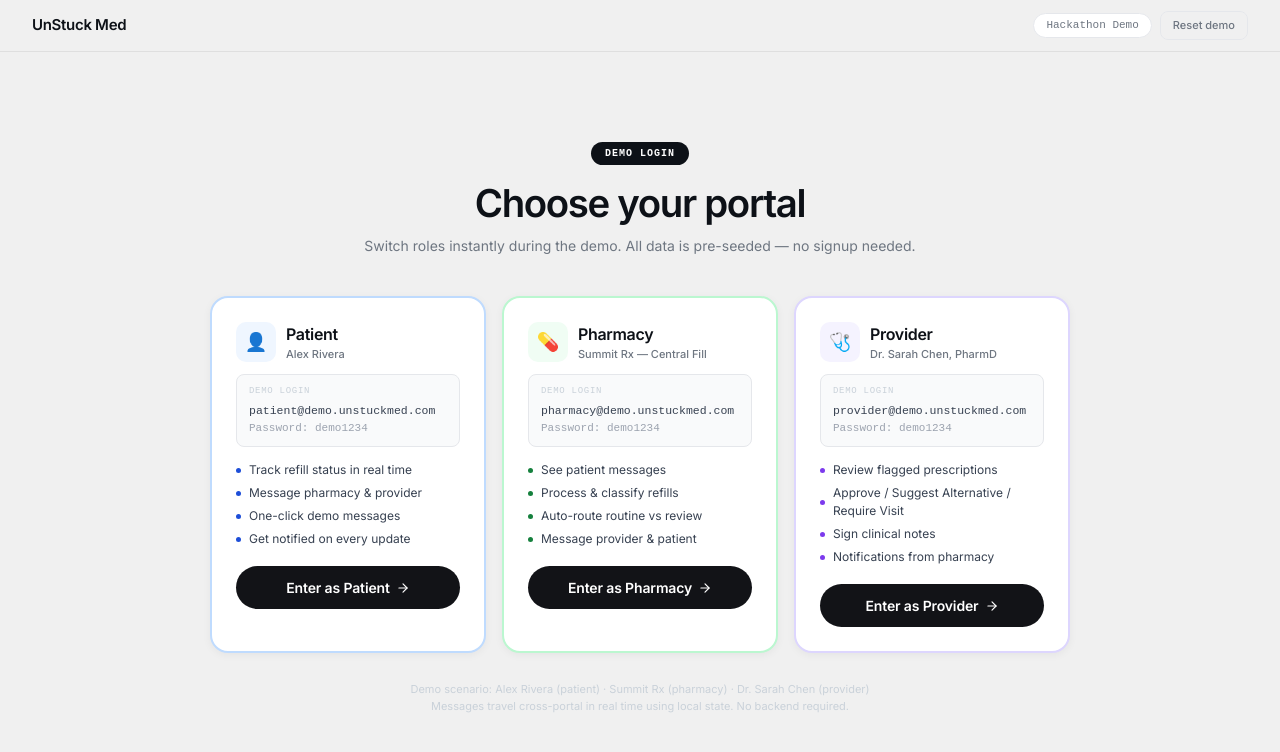
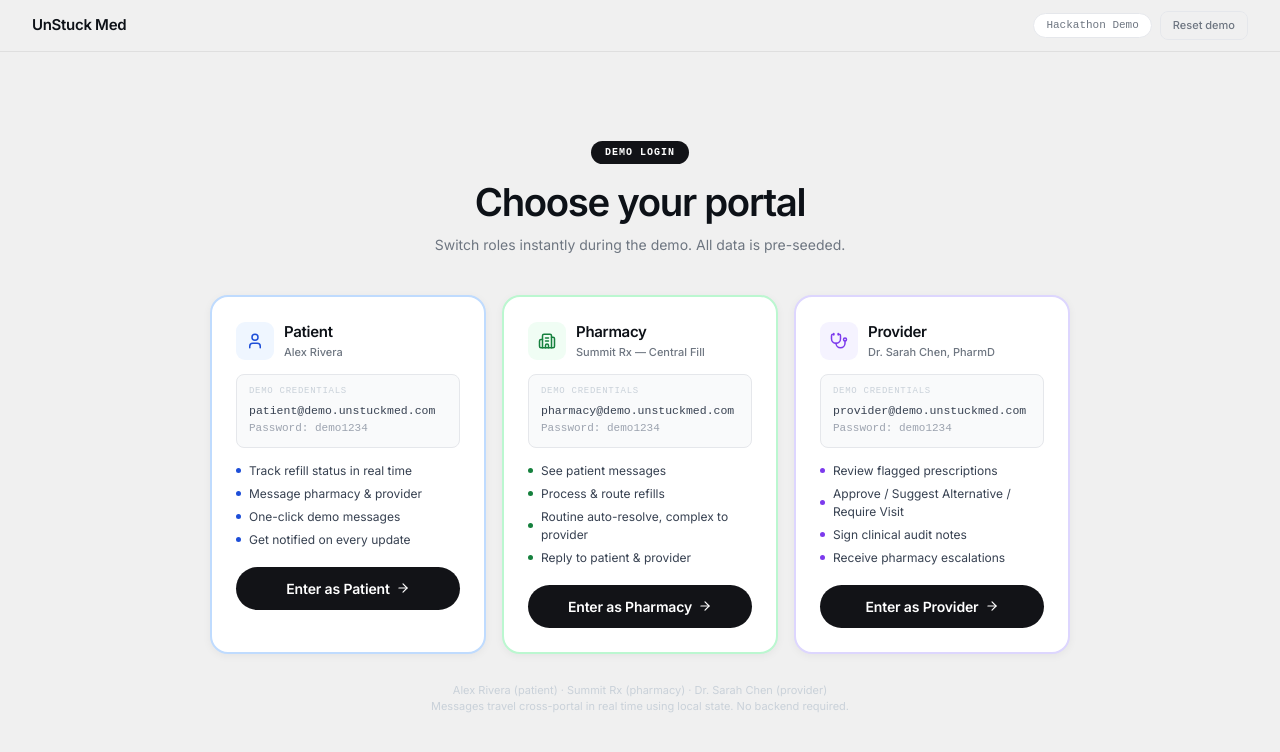
Before and after one commit to naagasumukh8/EON-2.0, a Next.js app: page /portal in a window 1280 px wide. Shown: the top 752 px of the page. Built offline with nearby package versions, Linux system fonts and the light colour scheme; a web font is replaced by a local one.

Commit message:
style: replace all emojis with Lucide icons across portal, patient, pharmacy, provider, RoleSwitcher

```diff
--- a/app/pharmacy/page.tsx
+++ b/app/pharmacy/page.tsx
@@ -126,7 +126,7 @@
             <div key={m.id} style={{ display: "flex", justifyContent: isMe ? "flex-end" : "flex-start" }}>
               <div style={{ maxWidth: "78%", padding: "10px 14px", borderRadius: isMe ? "16px 16px 4px 16px" : "16px 16px 16px 4px", background: isMe ? "#15803D" : "#F3F4F6", color: isMe ? "#fff" : "#0D1117", fontSize: "13px", lineHeight: 1.5 }}>
                 <div style={{ fontWeight: 600, fontSize: "9.5px", marginBottom: "3px", opacity: 0.6, textTransform: "uppercase", letterSpacing: "0.05em" }}>
-                  {isMe ? "💊 Pharmacy" : m.from === "patient" ? "👤 Patient" : "🩺 Provider"}
+                  {isMe ? "Pharmacy" : m.from === "patient" ? "Patient" : "Provider"}
                 </div>
                 {m.text}
                 <div style={{ fontSize: "9.5px", opacity: 0.45, marginTop: "4px", textAlign: "right" }}>{timeAgo(m.timestamp)}</div>
@@ -144,7 +144,7 @@
           {(["patient", "provider"] as const).map(r => (
             <button key={r} onClick={() => setRecipient(r)}
               style={{ padding: "3px 12px", borderRadius: "999px", border: "1px solid", borderColor: recipient === r ? "rgb(18,19,23)" : "#E5E7EB", background: recipient === r ? "rgb(18,19,23)" : "#fff", color: recipient === r ? "#fff" : "#6E7681", fontSize: "11px", fontWeight: 600, cursor: "pointer", textTransform: "capitalize" }}>
-              {r === "patient" ? "👤 Patient" : "🩺 Provider"}
+              {r === "patient" ? "Patient" : "Provider"}
             </button>
           ))}
         </div>
@@ -198,7 +198,7 @@
           <span style={{ color: "#E5E7EB" }}>|</span>
           <RoleSwitcher current="pharmacy" />
           <div style={{ marginLeft: "auto", display: "flex", alignItems: "center", gap: "8px" }}>
-            <span style={{ padding: "2px 10px", background: "#F0FDF4", border: "1px solid #BBF7D0", borderRadius: "999px", fontSize: "11px", fontWeight: 600, color: "#15803D" }}>Summit Rx</span>
+          <span style={{ padding: "2px 10px", background: "#F0FDF4", border: "1px solid #BBF7D0", borderRadius: "999px", fontSize: "11px", fontWeight: 600, color: "#15803D" }}>Summit Rx</span>
             <button onClick={() => setNotifPanel(p => !p)} style={{ position: "relative", background: "none", border: "1px solid #E5E7EB", borderRadius: "8px", padding: "5px 8px", cursor: "pointer", display: "flex" }}>
               <Bell style={{ width: 14, height: 14, color: "#6E7681" }} />
               {notifCount > 0 && <span style={{ position: "absolute", top: "-4px", right: "-4px", background: "#DC2626", color: "#fff", borderRadius: "999px", fontSize: "9px", fontWeight: 700, width: "14px", height: "14px", display: "flex", alignItems: "center", justifyContent: "center" }}>{notifCount}</span>}
--- a/app/portal/page.tsx
+++ b/app/portal/page.tsx
@@ -1,35 +1,39 @@
 "use client";
 import React, { useState } from "react";
 import Link from "next/link";
-import { ArrowRight } from "lucide-react";
+import { ArrowRight, User, Building2, Stethoscope } from "lucide-react";
 import { setCurrentRole, resetDemoData, seedDemoData, type Role } from "../../lib/demo-messages";
 
-const ROLES: {
-  role: Role; title: string; name: string; org: string;
+type RoleConfig = {
+  role: Role; title: string; name: string;
   credential: string; password: string;
   color: string; bg: string; border: string;
-  href: string; icon: string; access: string[];
-}[] = [
+  href: string;
+  Icon: React.ElementType;
+  access: string[];
+};
+
+const ROLES: RoleConfig[] = [
   {
-    role: "patient", title: "Patient", name: "Alex Rivera", org: "Aetna Insurance",
+    role: "patient", title: "Patient", name: "Alex Rivera",
     credential: "patient@demo.unstuckmed.com", password: "demo1234",
     color: "#1d4ed8", bg: "#EFF6FF", border: "#BFDBFE",
-    href: "/patient", icon: "👤",
+    href: "/patient", Icon: User,
     access: ["Track refill status in real time", "Message pharmacy & provider", "One-click demo messages", "Get notified on every update"],
   },
   {
-    role: "pharmacy", title: "Pharmacy", name: "Summit Rx — Central Fill", org: "NPI 1234567890",
+    role: "pharmacy", title: "Pharmacy", name: "Summit Rx — Central Fill",
     credential: "pharmacy@demo.unstuckmed.com", password: "demo1234",
     color: "#15803d", bg: "#F0FDF4", border: "#BBF7D0",
-    href: "/pharmacy", icon: "💊",
-    access: ["See patient messages", "Process & classify refills", "Auto-route routine vs review", "Message provider & patient"],
+    href: "/pharmacy", Icon: Building2,
+    access: ["See patient messages", "Process & route refills", "Routine auto-resolve, complex to provider", "Reply to patient & provider"],
   },
   {
-    role: "provider", title: "Provider", name: "Dr. Sarah Chen, PharmD", org: "Summit Clinic · Lic #CA-89211",
+    role: "provider", title: "Provider", name: "Dr. Sarah Chen, PharmD",
     credential: "provider@demo.unstuckmed.com", password: "demo1234",
     color: "#7c3aed", bg: "#F5F3FF", border: "#DDD6FE",
-    href: "/provider", icon: "🩺",
-    access: ["Review flagged prescriptions", "Approve / Suggest Alternative / Require Visit", "Sign clinical notes", "Notifications from pharmacy"],
+    href: "/provider", Icon: Stethoscope,
+    access: ["Review flagged prescriptions", "Approve / Suggest Alternative / Require Visit", "Sign clinical audit notes", "Receive pharmacy escalations"],
   },
 ];
 
@@ -62,66 +66,50 @@
             Hackathon Demo
           </span>
           <button onClick={handleReset} style={{ background: "none", border: "1px solid #E5E7EB", borderRadius: "8px", padding: "5px 12px", fontSize: "11px", color: "#6E7681", cursor: "pointer", fontWeight: 500 }}>
-            {resetting ? "✓ Reset" : "Reset demo"}
+            {resetting ? "Reset done" : "Reset demo"}
           </button>
         </div>
       </div>
 
       {/* Main */}
       <div style={{ flex: 1, display: "flex", flexDirection: "column", alignItems: "center", justifyContent: "center", padding: "40px 24px" }}>
-        {/* Header */}
         <div style={{ textAlign: "center", marginBottom: "40px" }}>
-          <div style={{ display: "inline-block", background: "#0D1117", color: "#fff", fontFamily: "monospace", fontSize: "10px", fontWeight: 700, letterSpacing: "0.1em", textTransform: "uppercase", padding: "4px 14px", borderRadius: "999px", marginBottom: "16px" }}>
+          <div style={{ display: "inline-block", background: "rgb(18,19,23)", color: "#fff", fontFamily: "monospace", fontSize: "10px", fontWeight: 700, letterSpacing: "0.1em", textTransform: "uppercase", padding: "4px 14px", borderRadius: "999px", marginBottom: "16px" }}>
             Demo Login
           </div>
           <h1 style={{ fontSize: "clamp(1.8rem, 3vw, 2.5rem)", fontWeight: 700, color: "#0D1117", letterSpacing: "-0.035em", margin: "0 0 10px", lineHeight: 1.15 }}>
             Choose your portal
           </h1>
           <p style={{ fontSize: "14px", color: "#6E7681", margin: 0 }}>
-            Switch roles instantly during the demo. All data is pre-seeded — no signup needed.
+            Switch roles instantly during the demo. All data is pre-seeded.
           </p>
         </div>
 
-        {/* Role cards */}
         <div style={{ display: "grid", gridTemplateColumns: "repeat(auto-fit, minmax(256px, 1fr))", gap: "16px", width: "100%", maxWidth: "860px" }}>
-          {ROLES.map(({ role, title, name, org, credential, password, color, bg, border, href, icon, access }) => {
+          {ROLES.map(({ role, title, name, credential, password, color, bg, border, href, Icon, access }) => {
             const isSelected = selected === role;
             const isFaded = selected && selected !== role;
             return (
-              <div
-                key={role}
-                style={{
-                  background: "#fff",
-                  border: `2px solid ${isSelected ? color : border}`,
-                  borderRadius: "18px",
-                  padding: "24px",
-                  display: "flex",
-                  flexDirection: "column",
-                  gap: "0",
-                  transition: "all 0.2s ease",
-                  opacity: isFaded ? 0.45 : 1,
-                  boxShadow: isSelected ? `0 0 0 4px ${color}18, 0 8px 24px rgba(0,0,0,0.1)` : "0 2px 8px rgba(0,0,0,0.05)",
-                }}
-              >
-                {/* Icon + title */}
-                <div style={{ display: "flex", alignItems: "center", gap: "10px", marginBottom: "12px" }}>
-                  <div style={{ width: "40px", height: "40px", borderRadius: "10px", background: bg, display: "flex", alignItems: "center", justifyContent: "center", fontSize: "18px", flexShrink: 0 }}>
-                    {icon}
+              <div key={role} style={{ background: "#fff", border: `2px solid ${isSelected ? color : border}`, borderRadius: "18px", padding: "24px", display: "flex", flexDirection: "column", transition: "all 0.2s ease", opacity: isFaded ? 0.45 : 1, boxShadow: isSelected ? `0 0 0 4px ${color}18, 0 8px 24px rgba(0,0,0,0.1)` : "0 2px 8px rgba(0,0,0,0.05)" }}>
+                {/* Header */}
+                <div style={{ display: "flex", alignItems: "center", gap: "10px", marginBottom: "14px" }}>
+                  <div style={{ width: "38px", height: "38px", borderRadius: "9px", background: bg, display: "flex", alignItems: "center", justifyContent: "center", flexShrink: 0 }}>
+                    <Icon style={{ width: 18, height: 18, color }} />
                   </div>
                   <div>
-                    <div style={{ fontWeight: 700, fontSize: "16px", color: "#0D1117", letterSpacing: "-0.02em" }}>{title}</div>
+                    <div style={{ fontWeight: 700, fontSize: "15px", color: "#0D1117", letterSpacing: "-0.02em" }}>{title}</div>
                     <div style={{ fontSize: "11px", color: "#6E7681", fontWeight: 500 }}>{name}</div>
                   </div>
                 </div>
 
                 {/* Credentials */}
                 <div style={{ background: "#F9FAFB", border: "1px solid #E5E7EB", borderRadius: "8px", padding: "10px 12px", marginBottom: "14px", fontFamily: "monospace" }}>
-                  <div style={{ fontSize: "9px", color: "#C9D1D9", marginBottom: "3px", textTransform: "uppercase", letterSpacing: "0.08em" }}>Demo Login</div>
+                  <div style={{ fontSize: "9px", color: "#C9D1D9", marginBottom: "3px", textTransform: "uppercase", letterSpacing: "0.08em" }}>Demo credentials</div>
                   <div style={{ fontSize: "11.5px", color: "#374151", marginBottom: "1px" }}>{credential}</div>
                   <div style={{ fontSize: "11px", color: "#9CA3AF" }}>Password: {password}</div>
                 </div>
 
-                {/* Access list */}
+                {/* Access */}
                 <div style={{ display: "flex", flexDirection: "column", gap: "5px", marginBottom: "18px" }}>
                   {access.map((item) => (
                     <div key={item} style={{ display: "flex", alignItems: "center", gap: "8px", fontSize: "12px", color: "#374151" }}>
@@ -131,28 +119,8 @@
                   ))}
                 </div>
 
-                {/* BLACK PILL BUTTON — matches landing page "Open Worklist →" style */}
-                <button
-                  onClick={() => handleSelect(role, href)}
-                  disabled={isSelected}
-                  style={{
-                    display: "flex",
-                    alignItems: "center",
-                    justifyContent: "center",
-                    gap: "6px",
-                    padding: "11px 20px",
-                    borderRadius: "9999px",
-                    background: isSelected ? "#6E7681" : "rgb(18,19,23)",
-                    color: "#fff",
-                    border: "none",
-                    cursor: isSelected ? "default" : "pointer",
-                    fontSize: "14px",
-                    fontWeight: 600,
-                    letterSpacing: "-0.01em",
-                    transition: "all 0.15s",
-                    width: "100%",
-                  }}
-                >
+                <button onClick={() => handleSelect(role, href)} disabled={isSelected}
+                  style={{ display: "flex", alignItems: "center", justifyContent: "center", gap: "6px", padding: "11px 20px", borderRadius: "9999px", background: isSelected ? "#9CA3AF" : "rgb(18,19,23)", color: "#fff", border: "none", cursor: isSelected ? "default" : "pointer", fontSize: "14px", fontWeight: 600, letterSpacing: "-0.01em", transition: "all 0.15s", width: "100%" }}>
                   {isSelected ? "Opening…" : `Enter as ${title}`}
                   {!isSelected && <ArrowRight style={{ width: 14, height: 14 }} />}
                 </button>
@@ -161,9 +129,8 @@
           })}
         </div>
 
-        {/* Footer note */}
         <p style={{ marginTop: "28px", fontSize: "11px", color: "#C9D1D9", textAlign: "center" }}>
-          Demo scenario: Alex Rivera (patient) · Summit Rx (pharmacy) · Dr. Sarah Chen (provider)
+          Alex Rivera (patient) · Summit Rx (pharmacy) · Dr. Sarah Chen (provider)
           <br />Messages travel cross-portal in real time using local state. No backend required.
         </p>
       </div>
--- a/lib/demo-messages.ts
+++ b/lib/demo-messages.ts
@@ -294,10 +294,10 @@
     addMessage({
       from: "pharmacy",
       to: "patient",
-      text: `✅ Good news, Alex! Your refill for ${thread.med} has been processed automatically. It is a routine maintenance refill — no provider visit needed. Your prescription is ready. Please contact us for pickup time.`,
+      text: `Your refill for ${thread.med} has been processed. It is a routine maintenance refill — no provider visit needed. Your prescription is ready for pickup. Please contact us to confirm pickup time.`,
       threadId,
     });
-    addNotification({ for: "patient", text: `Your ${thread.med} refill is ready for pickup!`, refillId: threadId });
+    addNotification({ for: "patient", text: `Your ${thread.med} refill is ready for pickup.`, refillId: threadId });
   } else {
     // Needs provider review: escalate
     const summary = `Refill request — ${thread.patientName}, ${thread.med} (${threadId}). ${result.reason}${result.alternative ? ` Possible alternative: ${result.alternative} — ${result.alternativeReason}` : ""} Patient has been waiting. Please review.`;
```
Also changed, not shown: app/components/RoleSwitcher.tsx (+11 -41 lines), app/patient/page.tsx (+20 -10 lines).
